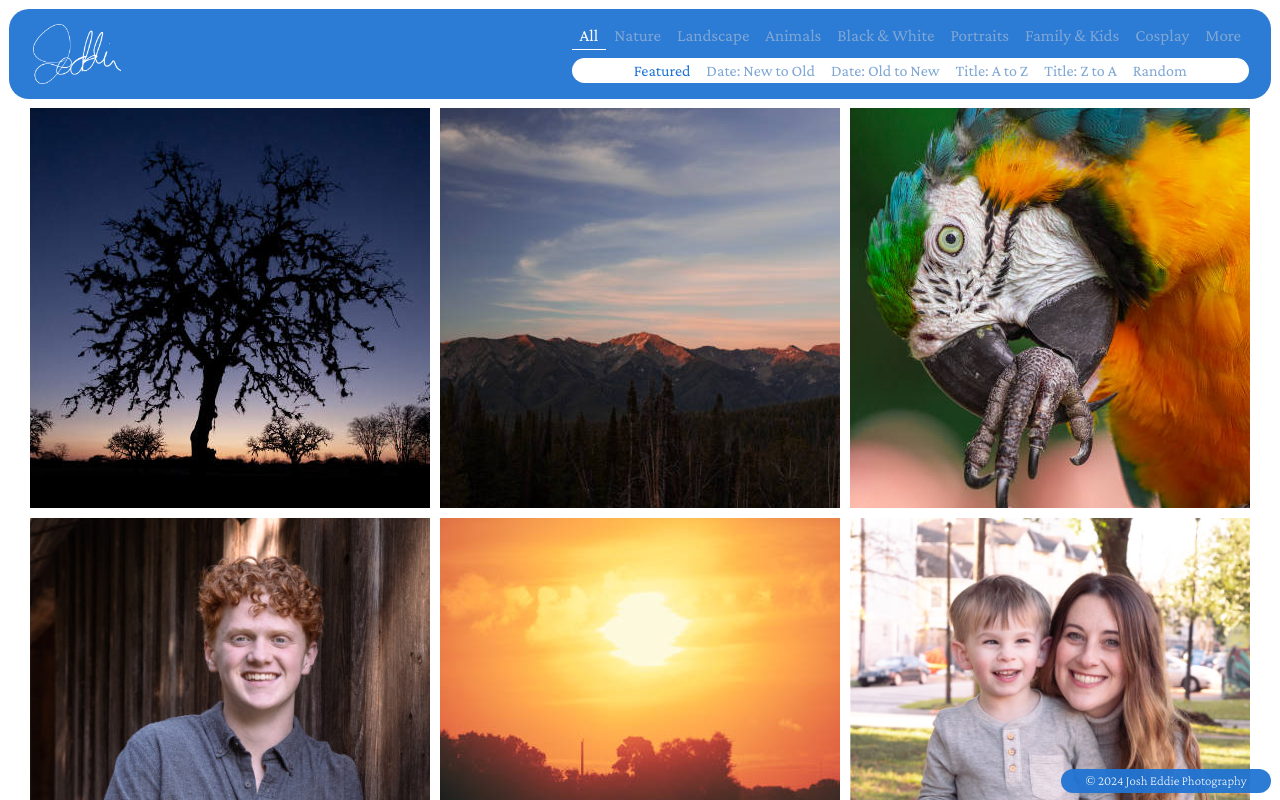
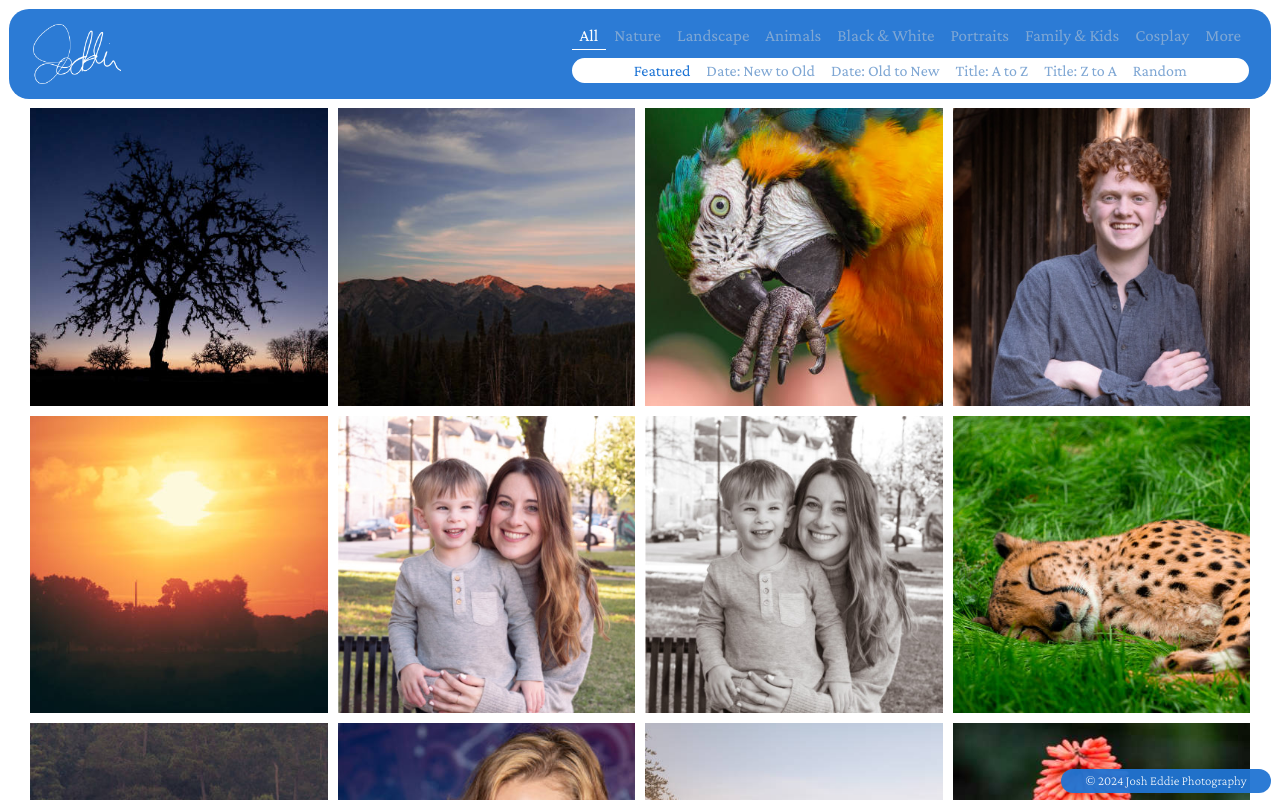
Before and after one commit to JoshEddie/photos_josheddie_com, a React (Create React App) app: page /photos/All in a window 1280 px wide. Shown: the top 800 px of the page. Built offline with nearby package versions, Linux system fonts and the light colour scheme.

Commit message:
Adjusted grid column breaks

```diff
--- a/src/css/ImageBrowser.css
+++ b/src/css/ImageBrowser.css
@@ -11,7 +11,7 @@
 .photoDisplay {
     position: relative;
     display: grid;
-    grid-template-columns: repeat(auto-fill, minmax(min(300px, 100%), 1fr));
+    grid-template-columns: 1fr;
     gap: 10px;
     top: 111px;
     left: 0;
@@ -37,6 +37,39 @@
     padding: 5px 0;
 }
 
+@media screen and (min-width: 375px) {
+    .photoDisplay {
+        grid-template-columns: repeat(2, 1fr);
+        padding: 0 20px 40px 20px;
+    }
+}
+
+@media screen and (min-width: 650px) {
+    .photoDisplay {
+        grid-template-columns: repeat(3, 1fr);
+    }
+}
+
+@media screen and (min-width: 1000px) {
+    .photoDisplay {
+        grid-template-columns: repeat(4, 1fr);
+        padding: 0 30px 40px 30px;
+    }
+}
+
+@media screen and (min-width: 1600px) {
+    .photoDisplay {
+        grid-template-columns: repeat(5, 1fr);
+        padding: 0 40px 40px 40px;
+    }
+}
+
+@media screen and (min-width: 1650px) {
+    .photoDisplay {
+        grid-template-columns: repeat(auto-fill, minmax(min(300px, 100%), 1fr));
+    }
+}
+
 @media screen and (min-width: 875px) {
 
     .photoDisplay {
@@ -54,7 +87,3 @@
 
 
 }
-
-@media screen and (min-width: 600px) {.photoDisplay {padding: 0 20px 40px 20px;}}
-@media screen and (min-width: 1000px) {.photoDisplay {padding: 0 30px 40px 30px;}}
-@media screen and (min-width: 1500px) {.photoDisplay {padding: 0 40px 40px 40px;}}
```
